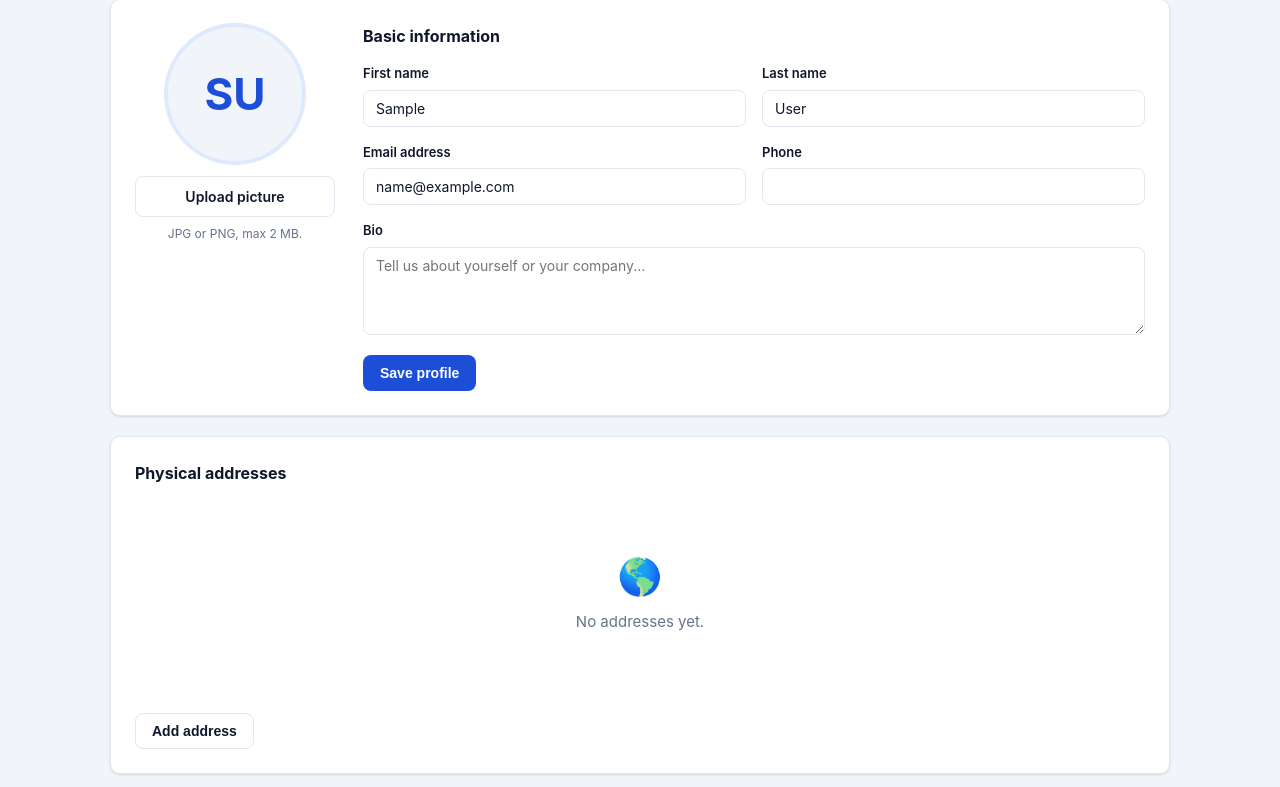
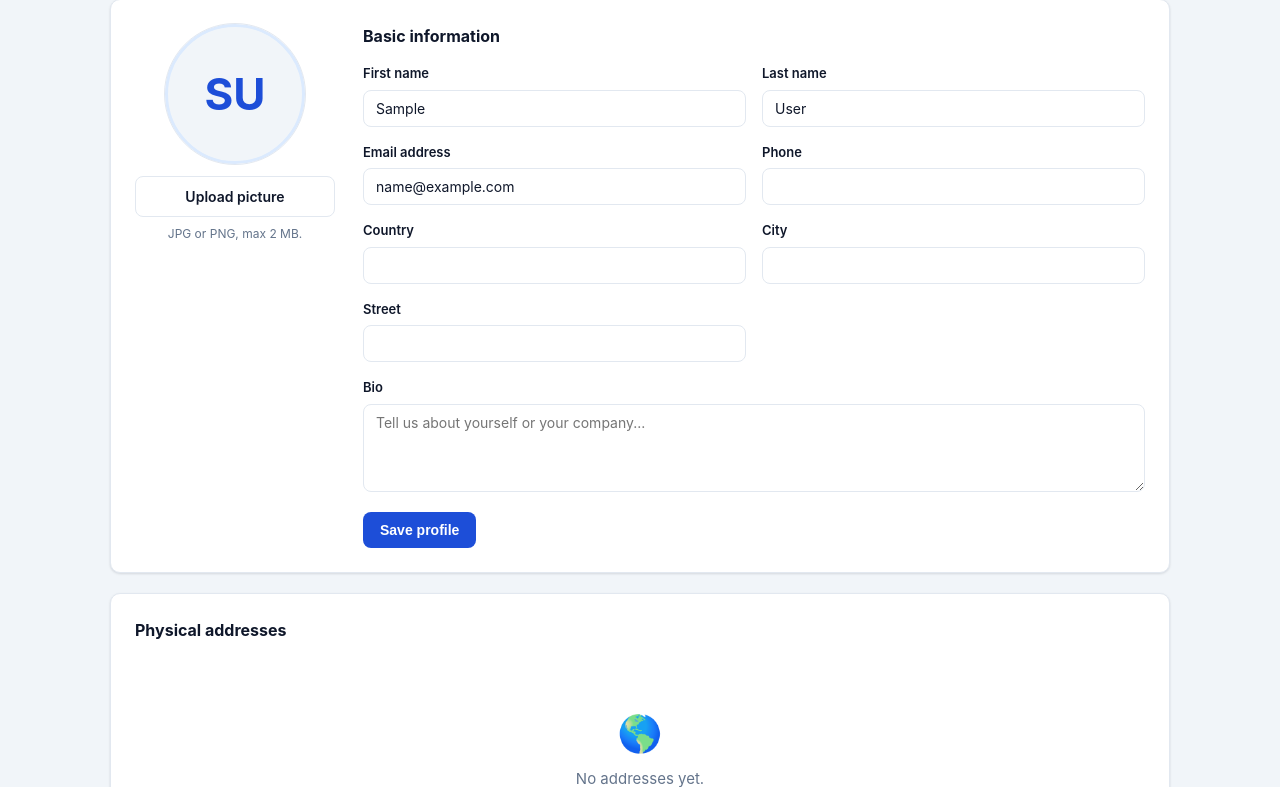
Before and after one commit to namatigi/logistic_platform, a Django app: page /accounts/profile/ in a window 1280 px wide. Shown: the part 172-959 px from the top of the page. Run offline with Django 5.2, Linux system fonts and the light colour scheme; the visitor is signed in with stand-in values (Sample User, id 1); data comes from the database, SQL or seed files in the repository; data that the repository does not hold is empty; parts of the project's set-up code (start-up, migrations or seed data) failed here and were passed over.

Commit message:
Add country, city and street fields to account profile

```diff
--- a/templates/users/profile.html
+++ b/templates/users/profile.html
@@ -63,6 +63,21 @@
               <label>Phone</label>
               <input type="text" v-model.trim="form.phone">
               <div class="field-error" v-if="errors.phone"><ul><li v-for="e in errors.phone">{{ e }}</li></ul></div>
+            </div>
+            <div class="form-row">
+              <label>Country</label>
+              <input type="text" v-model.trim="form.country">
+              <div class="field-error" v-if="errors.country"><ul><li v-for="e in errors.country">{{ e }}</li></ul></div>
+            </div>
+            <div class="form-row">
+              <label>City</label>
+              <input type="text" v-model.trim="form.city">
+              <div class="field-error" v-if="errors.city"><ul><li v-for="e in errors.city">{{ e }}</li></ul></div>
+            </div>
+            <div class="form-row">
+              <label>Street</label>
+              <input type="text" v-model.trim="form.street">
+              <div class="field-error" v-if="errors.street"><ul><li v-for="e in errors.street">{{ e }}</li></ul></div>
             </div>
             <div class="form-row" style="grid-column: 1 / -1;">
               <label>Bio</label>
@@ -292,7 +307,7 @@
     Vue.createApp({
       data: function () {
         return {
-          form: { first_name: '', last_name: '', email: '', phone: '', bio: '', picture: '', newPicture: null },
+          form: { first_name: '', last_name: '', email: '', phone: '', bio: '', street: '', city: '', country: '', picture: '', newPicture: null },
           errors: {},
           error: '',
           message: '',
@@ -332,6 +347,9 @@
             this.form.last_name = p.last_name || '';
             this.form.email = p.email || '';
             this.form.phone = p.phone || '';
+            this.form.street = p.street || '';
+            this.form.city = p.city || '';
+            this.form.country = p.country || '';
             this.form.bio = p.bio || '';
             this.form.picture = p.picture || '';
             this.addresses = (res && res.addresses) || [];
@@ -367,6 +385,9 @@
             fd.append('last_name', self.form.last_name || '');
             fd.append('email', self.form.email || '');
             fd.append('phone', self.form.phone || '');
+            fd.append('street', self.form.street || '');
+            fd.append('city', self.form.city || '');
+            fd.append('country', self.form.country || '');
             fd.append('bio', self.form.bio || '');
             if (self.form.newPicture) fd.append('profile_picture', self.form.newPicture, self.form.newPicture.name);
 
--- a/users/forms.py
+++ b/users/forms.py
@@ -49,7 +49,7 @@ class ProfileForm(forms.ModelForm):
 
     class Meta:
         model = Profile
-        fields = ('bio', 'profile_picture', 'phone')
+        fields = ('bio', 'profile_picture', 'phone', 'street', 'city', 'country')
 
 
 class AddressForm(forms.ModelForm):
--- a/users/models.py
+++ b/users/models.py
@@ -101,6 +101,9 @@ class Profile(models.Model):
     bio = models.TextField(blank=True, default='', help_text='Short personal or company bio')
     profile_picture = models.ImageField(upload_to='profiles/', null=True, blank=True)
     phone = models.CharField(max_length=50, blank=True, default='')
+    street = models.CharField(max_length=255, blank=True, default='')
+    city = models.CharField(max_length=100, blank=True, default='')
+    country = models.CharField(max_length=100, blank=True, default='')
     updated_at = models.DateTimeField(auto_now=True)
 
     def __str__(self):
--- a/users/views.py
+++ b/users/views.py
@@ -772,6 +772,9 @@ def _profile_dict(user, profile):
             'last_name': user.last_name,
             'bio': profile.bio,
             'phone': profile.phone,
+            'street': profile.street,
+            'city': profile.city,
+            'country': profile.country,
             'picture': profile.profile_picture.url if profile.profile_picture else '',
         },
         'addresses': [_address_dict(a) for a in user.addresses.all()],
```
Also changed, not shown: users/migrations/0006_profile_city_profile_country_profile_street.py (added).
